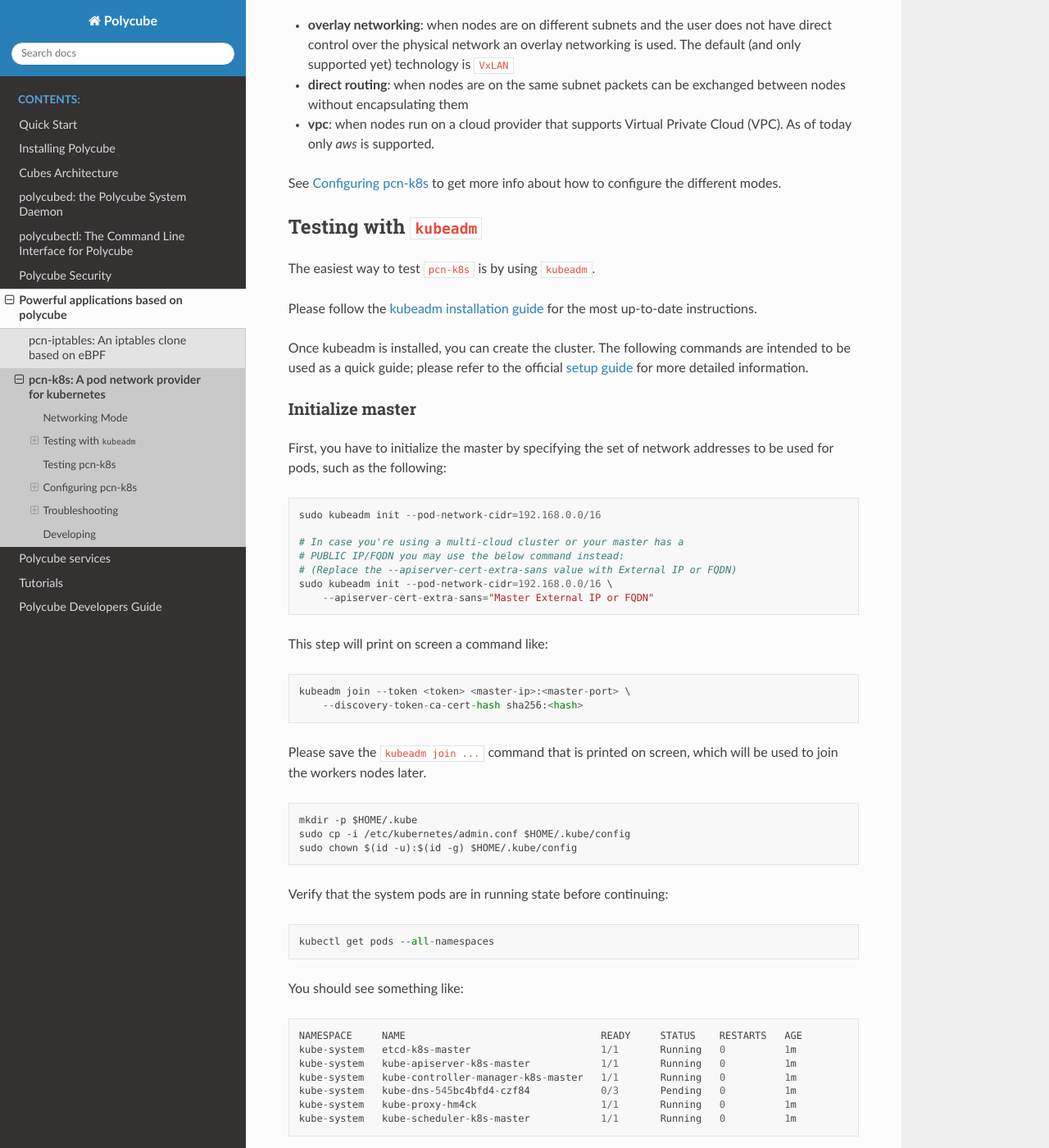
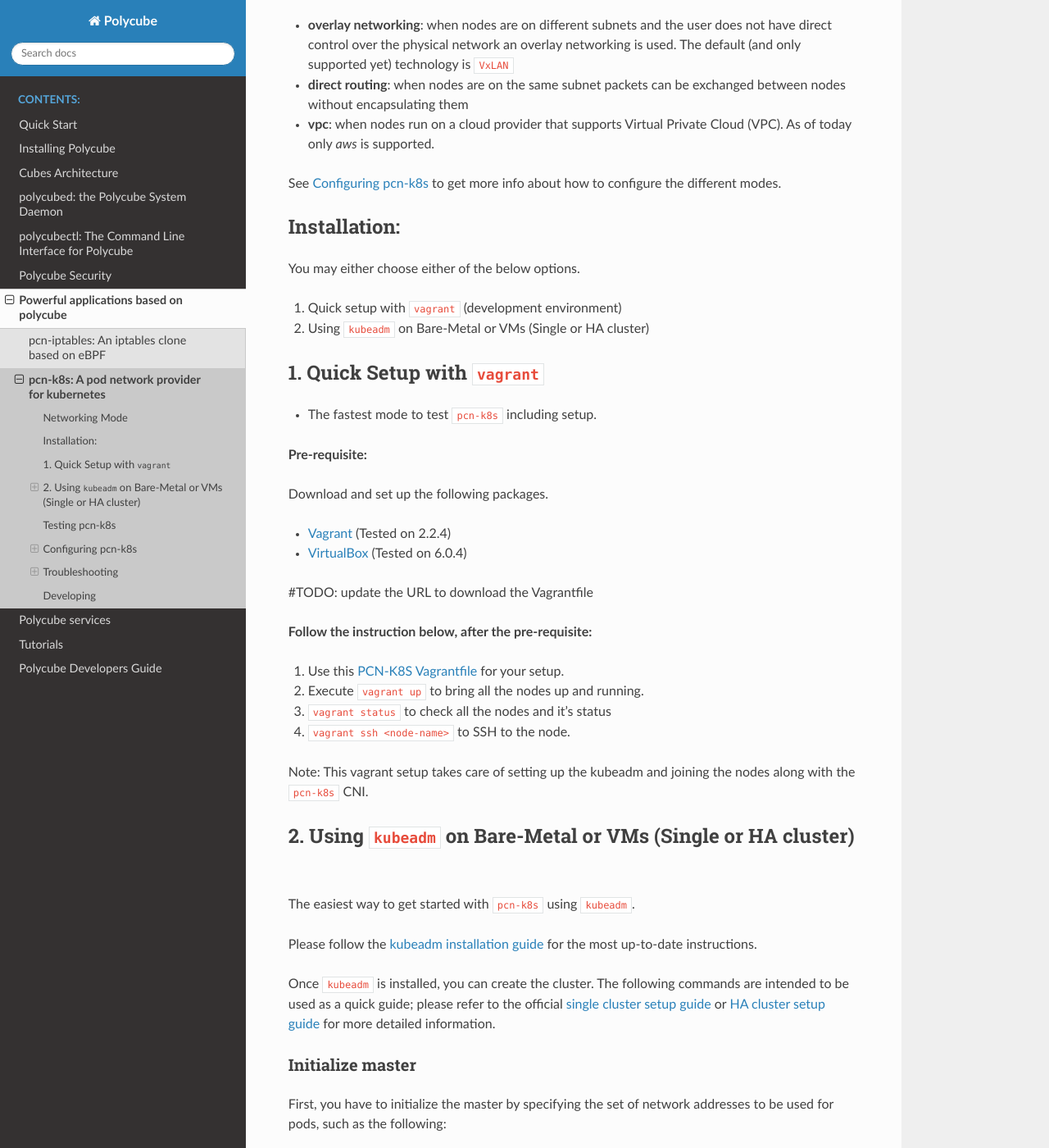
Before and after one commit to polycube-network/polycube, a Sphinx documentation site: the page built from Documentation/components/k8s/pcn-kubernetes.rst, in a window 1280 px wide and 1400 px high, scrolled down 946 px. Shown: the whole window at 82% size. Built offline with Sphinx 7.4.7 and the Read the Docs theme 2.0.0, drawn with Linux system fonts in a browser that asks for light colours.

Commit message:
PCN-K8S vagrant setup and documentation update
1. PCN-K8S vagrant setup with kubeadm
2. Installation procedure update for it in the documentation.

Signed-off-by: Aasif Shaikh <aasif@shaikh.cc>

```diff
--- a/Documentation/components/k8s/pcn-kubernetes.rst
+++ b/Documentation/components/k8s/pcn-kubernetes.rst
@@ -24,15 +24,44 @@
 
 See `Configuring pcn-k8s`_ to get more info about how to configure the different modes.
 
-Testing with ``kubeadm``
-------------------------
+Installation:
+-------------
+You may either choose either of the below options.
 
-The easiest way to test ``pcn-k8s`` is by using ``kubeadm``.
+1. Quick setup with ``vagrant`` (development environment)
+2. Using ``kubeadm`` on Bare-Metal or VMs (Single or HA cluster)
+
+1. Quick Setup with ``vagrant``
+-------------------------------
+- The fastest mode to test ``pcn-k8s`` including setup.
+
+**Pre-requisite:**
+
+Download and set up the following packages.
+
+- `Vagrant <https://www.vagrantup.com/downloads.html>`_ (Tested on 2.2.4)
+- `VirtualBox <https://www.virtualbox.org/wiki/Downloads>`_ (Tested on 6.0.4)
+
+#TODO: update the URL to download the Vagrantfile
+
+**Follow the instruction below, after the pre-requisite:**
+
+1. Use this `PCN-K8S Vagrantfile <http://a.b.c>`_ for your setup.
+2. Execute ``vagrant up`` to bring all the nodes up and running.
+3. ``vagrant status`` to check all the nodes and it's status
+4. ``vagrant ssh <node-name>`` to SSH to the node.
+
+Note: This vagrant setup takes care of setting up the kubeadm and joining the nodes along with the ``pcn-k8s`` CNI.
+
+2. Using ``kubeadm`` on Bare-Metal or VMs (Single or HA cluster)
+----------------------------------------------------------------
+
+The easiest way to get started with ``pcn-k8s`` using ``kubeadm``.
 
 Please follow the `kubeadm installation guide <https://kubernetes.io/docs/setup/independent/install-kubeadm/>`_ for the most up-to-date instructions.
 
-Once kubeadm is installed, you can create the cluster.
-The following commands are intended to be used as a quick guide; please refer to the official `setup guide <https://kubernetes.io/docs/setup/independent/create-cluster-kubeadm/>`_ for more detailed information.
+Once ``kubeadm`` is installed, you can create the cluster.
+The following commands are intended to be used as a quick guide; please refer to the official `single cluster setup guide <https://kubernetes.io/docs/setup/independent/create-cluster-kubeadm/>`_ or `HA cluster setup guide <https://kubernetes.io/docs/setup/independent/high-availability/>`_ for more detailed information.
 
 Initialize master
 ^^^^^^^^^^^^^^^^^
```
Also changed, not shown: 4 other files.
